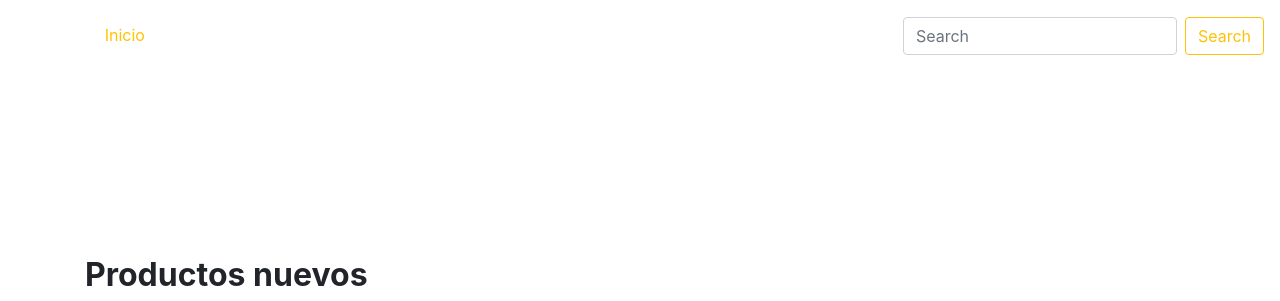
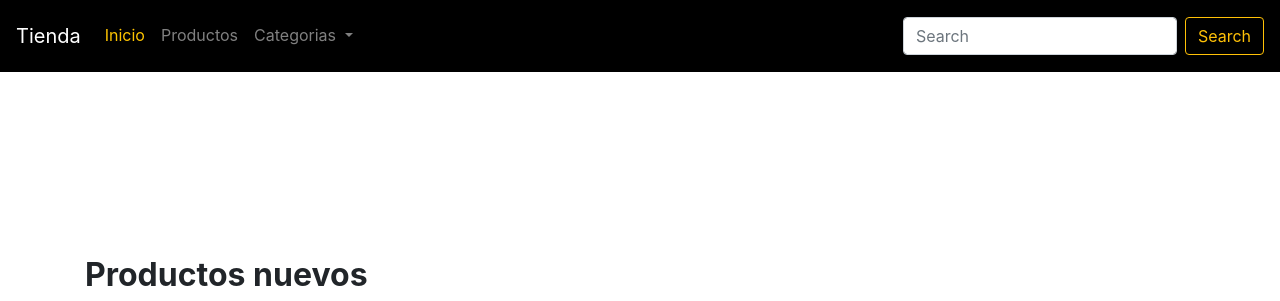
Before and after one commit to Beck2301/marktechsv, a plain HTML site: page index.html in a window 1280 px wide. Shown: the top 301 px of the page. Drawn offline with nearby package versions, Linux system fonts and the light colour scheme.

Commit message:
Add files via upload

```diff
--- a/index.html
+++ b/index.html
@@ -276,7 +276,7 @@
         }
 
         .navbar {
-            background: #10101000;
+            background: black;
         }
 
         .nav-item::after {
```
